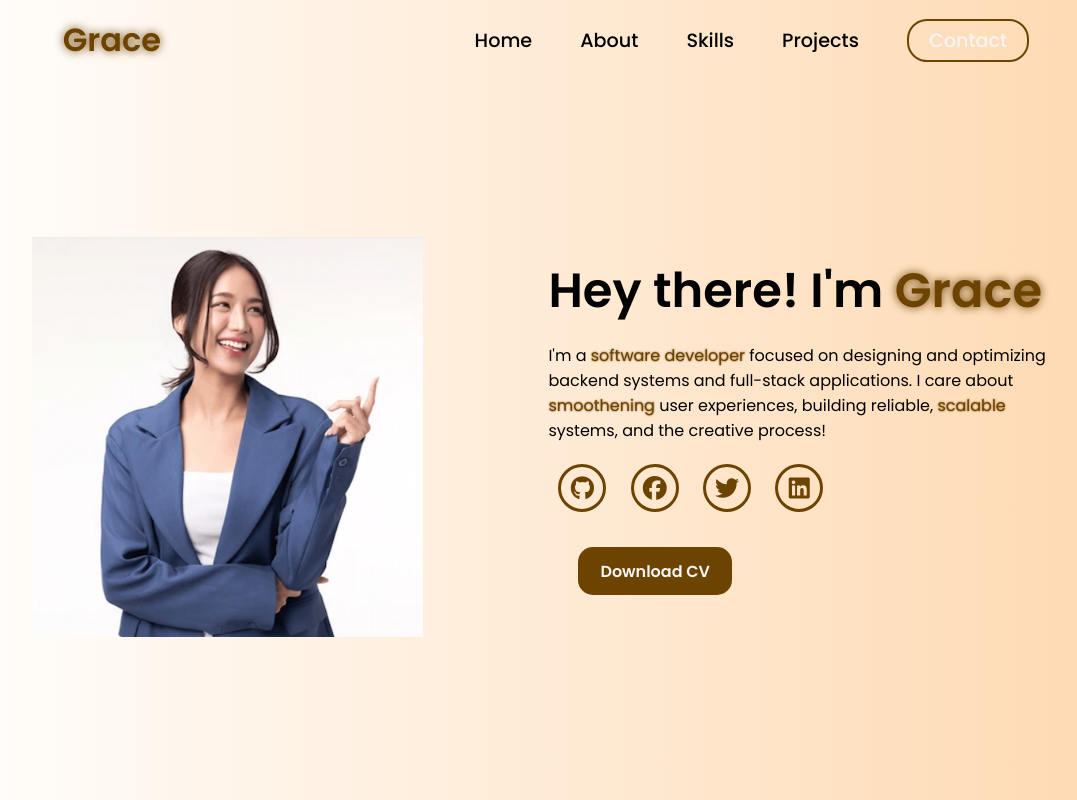
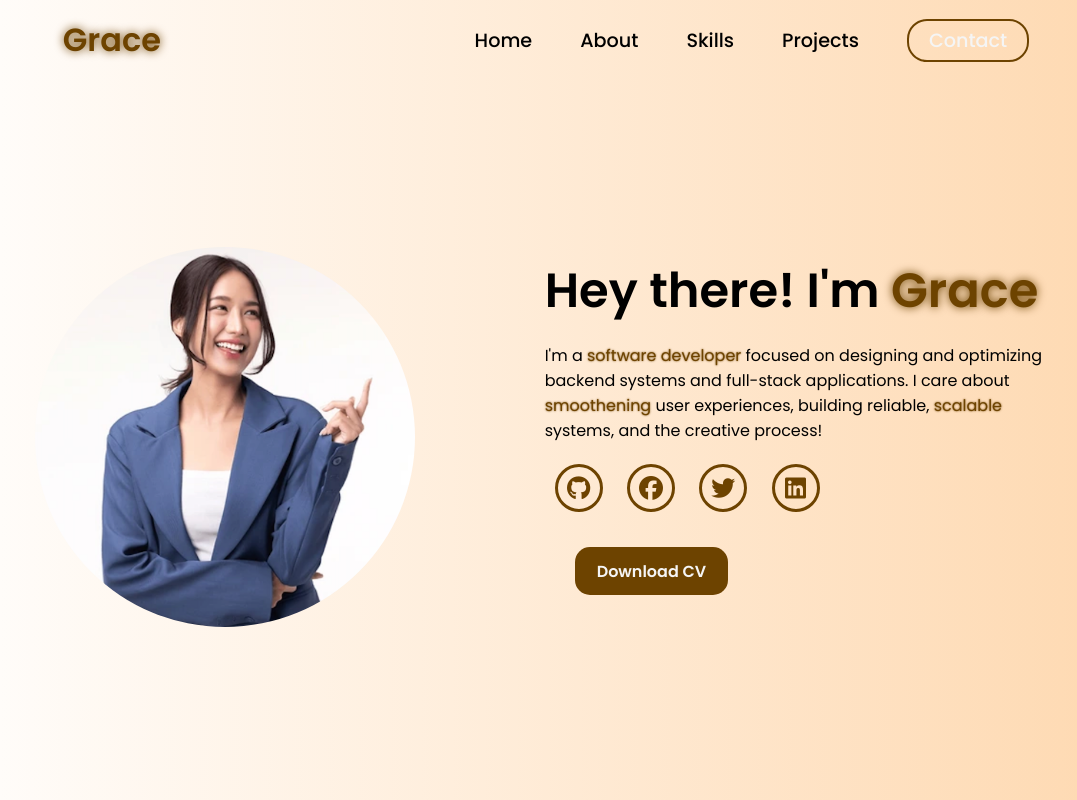
Before and after one commit to GraceTang323/personal-website, a plain HTML site: page index.html in a window 1280 px wide. Shown: the whole page, without its empty margins (94-1171 px from the left). Drawn offline with Linux system fonts and the light colour scheme.

Commit message:
Made profile picture circular for better look

```diff
--- a/styles.css
+++ b/styles.css
@@ -149,7 +149,10 @@ section{
 }
 
 .main-container .image img{
-    width: 100%;
+    width: 380px;
+    height: 380px;
+    object-fit: cover;
+    border-radius: 50%;
 }
 
 .main-container .content{
```
